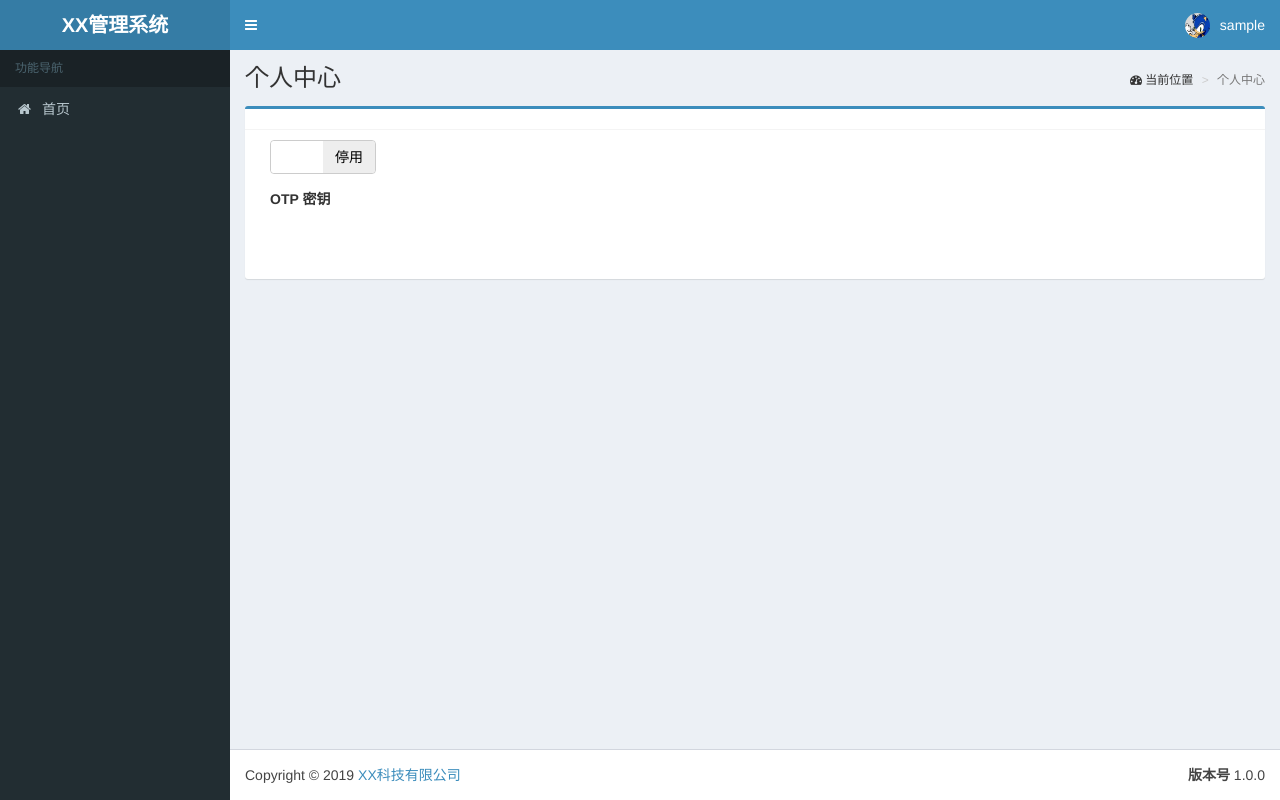
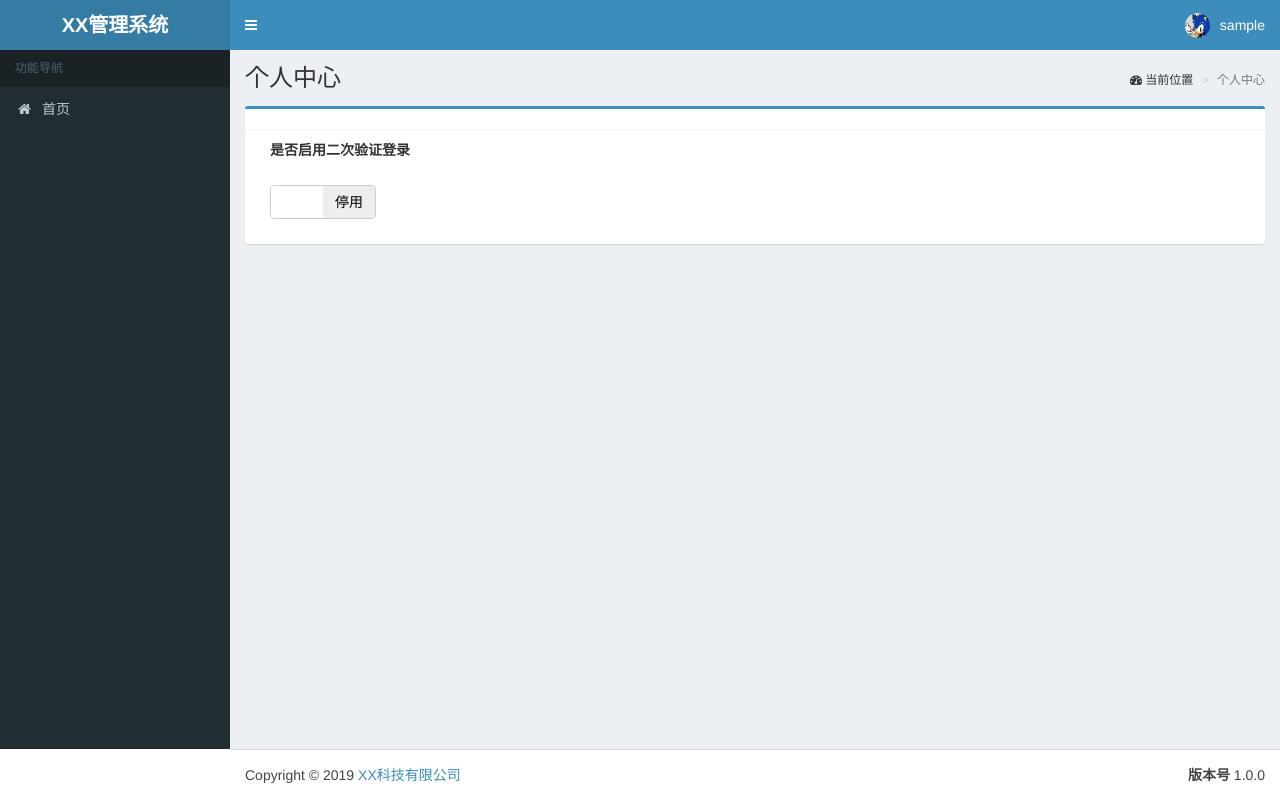
Before and after one commit to jellyfrank/flask_manager, a Flask app: page /my in a window 1280 px wide. Run offline with Flask 2, Linux system fonts and the light colour scheme; the visitor is signed in with stand-in values (Sample User, id 1); data comes from the database, SQL or seed files in the repository; some libraries are stand-ins or nearby versions.

Commit message:
form提交

```diff
--- a/app/main/forms.py
+++ b/app/main/forms.py
@@ -52,6 +52,7 @@
 
 class MyForm(FlaskForm):
 
-    otp_str = StringField("OTP 密钥")
-    enable = BooleanField("是否启用", default=False)
+    uid = IntegerField("用户id")
+    otp_str = StringField("请使用二次验证APP(Google Authenticator)扫码，并妥善保管您的二维码。")
+    enable = BooleanField("是否启用二次验证登录", default=False)
     submit = SubmitField("生成")
--- a/app/templates/my/my.html
+++ b/app/templates/my/my.html
@@ -23,26 +23,34 @@
         <div class="box-body">
             <div class="col-md-12">
                 <div class="form-group">
-                    {{form.enable(uid=id)}}
+                    <label>{{form.enable.label}}</label>
                 </div>
+                <div class="form-group">
+                    {{form.enable}}
                 </div>
-            <div class="col-md-12">
+                <di style="display: none">
+                    {{form.uid}}
+                </di>
+            </div>
+            {% if form.enable.data %}
+            <div class=" col-md-12">
                     <div class="form-group">
                         <label>{{form.otp_str.label}}</label>
                     </div>
-                {% if form.enable %}
+                    <div id="qrimg" class="form-group">
                         <img class="qrcode" src="{{image_url}}" />
+                    </div>
+            </div>
             {% endif %}
-                <div id="qrimg" class="form-group"></div>
 
         </div>
 </div>
 
-        <!-- <div class="box-footer">
+<div class="box-footer" style="display: none">
     <div class="col-md-6">
         {{form.submit(class_="btn btn-primary pull-left")}}
     </div>
-        </div> -->
+</div>
 </form>
 </div>
 {% endblock %}
@@ -76,21 +84,24 @@
             //         $("#qrimg").empty().append(img);
             //     }
             // })
-            restTemplate("POST", "my", {
-                "id": $(this).attr("uid"),
-                "state": state,
-            }, function (data) {
-                var res = JSON.parse(data);
-                if (res.result === 0) {
-                    if (res.enable) {
-                        $(".qrcode").attr("src", res.data);
-                        $(".qrcode").show();
-                    }
-                    else {
-                        $(".qrcode").hide();
-                    }
-                }
-            })
+            $(".btn-primary").click();
+            // restTemplate("POST", "my", {
+            //     "id": $(this).attr("uid"),
+            //     "state": state,
+            // }, function (data) {
+            //     var res = JSON.parse(data);
+            //     console.log(res);
+            //     if (res.result === 0) {
+            //         if (res.enable) {
+            //             window.location.reload();
+            //             $(".qrcode").attr("src", res.data);
+            //             $(".qrcode-div").show();
+            //         }
+            //         else {
+            //             $(".qrcode-div").hide();
+            //         }
+            //     }
+            // })
         });
 
     }
```
Also changed, not shown: app/main/my.py (+5 -10 lines). Lines whose indentation alone changed are shown as unchanged.
